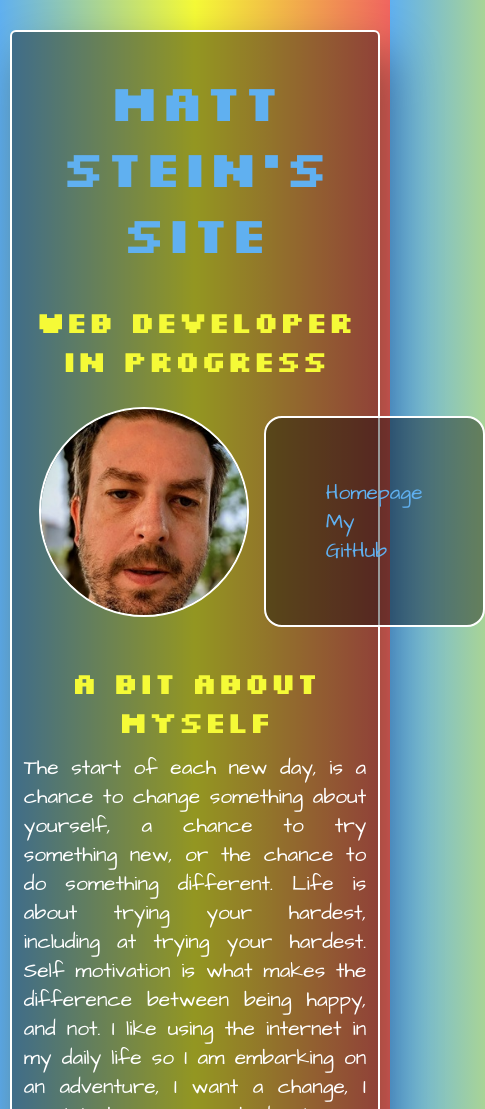
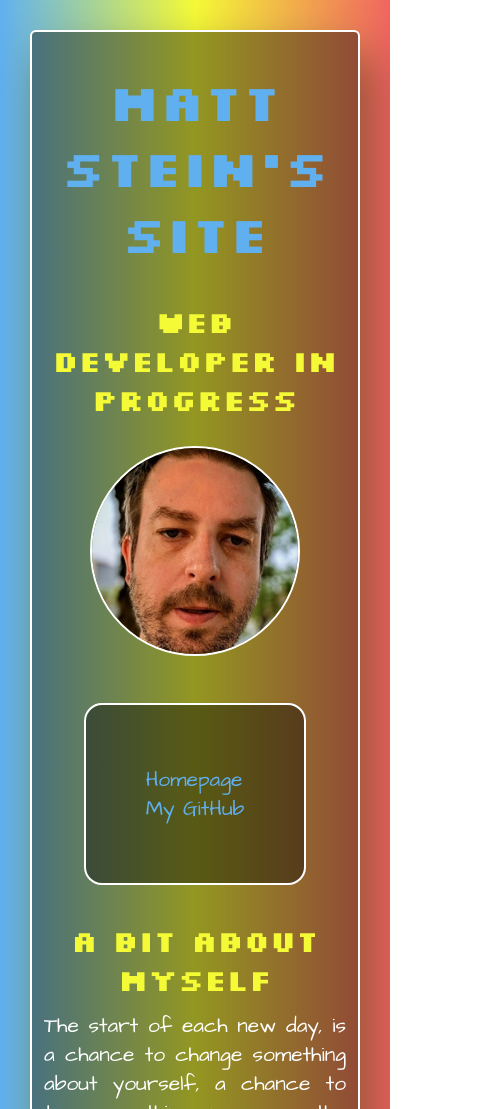
Before and after one commit to matt-m-stein/Homepage, a plain HTML site: page index.html in a window 390 px wide. Shown: the top 1109 px of the page, 485 px wide, since content can reach past the window. Drawn offline with Linux system fonts and the light colour scheme.

Commit message:
I forgot to make the new content responsive
Now my profile picture and my links display correctly on smaller screens.

```diff
--- a/style.css
+++ b/style.css
@@ -150,6 +150,18 @@ address {
   }
 }
 
+@media (max-width: 800px) {
+  .pic-and-links {
+    flex-direction: column;
+    justify-content: center;
+    align-items: center;
+  }
+
+  ul {
+    width: fit-content;
+  }
+}
+
 @media (max-width: 650px) {
   html {
     font-size: 75%;
```
